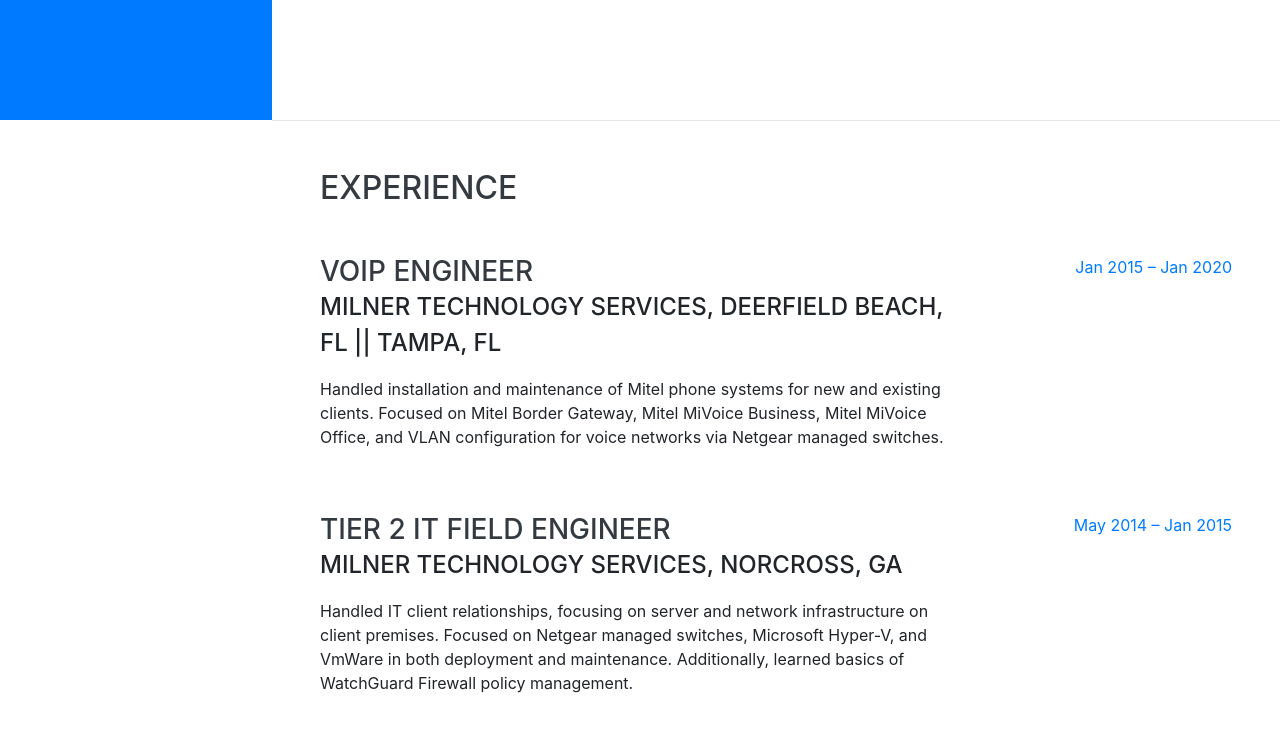
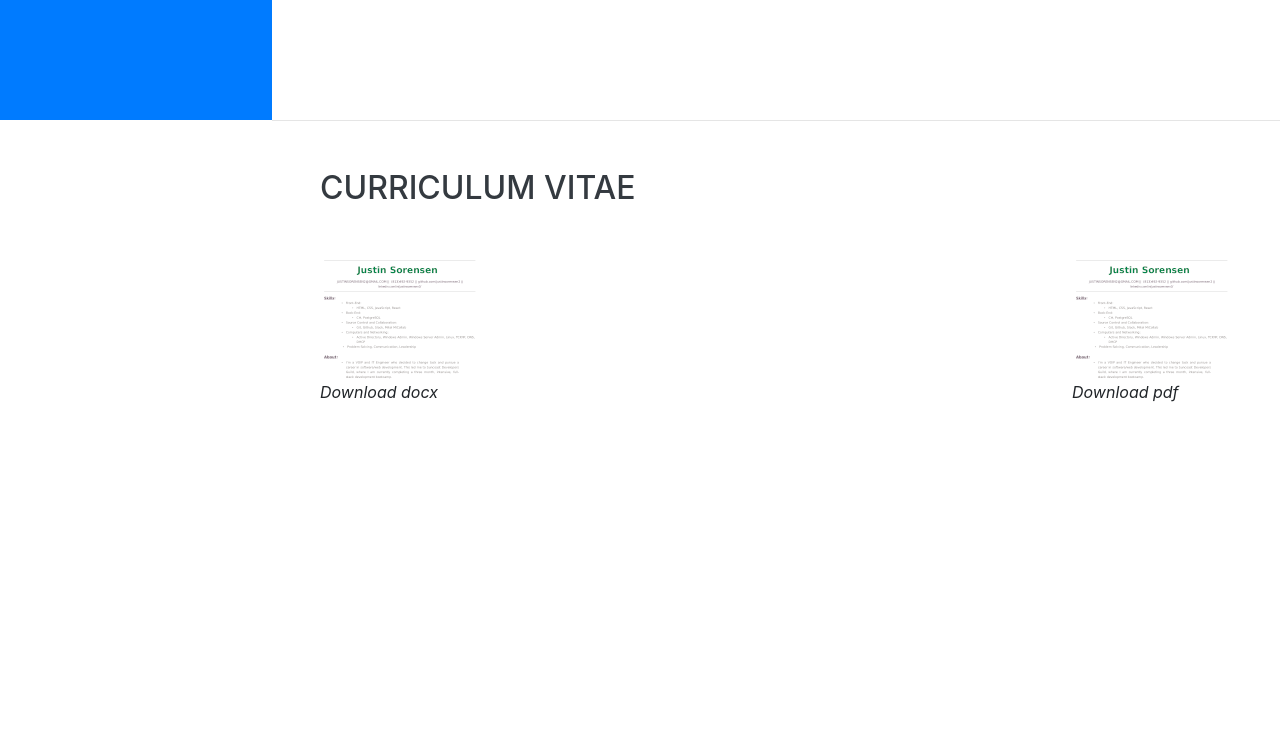
Before and after one commit to justinsorensen2/portfolio, a website with bundled scripts: page index.html in a window 1280 px wide. Shown: the part 680-1436 px from the top of the page. Built offline with nearby package versions, Linux system fonts and the light colour scheme; a web font is replaced by a local one.

Commit message:
completed CV section

```diff
--- a/index.html
+++ b/index.html
@@ -131,6 +131,29 @@
       </section>
 
       <hr class="m-0" />
+
+      <section
+        class="resume-section p-3 p-lg-5 d-flex justify-content-center"
+        id="cv"
+      >
+        <div class="w-100">
+          <h2 class="mb-5">Curriculum Vitae</h2>
+          <div
+            class="resume-item d-flex flex-column flex-md-row justify-content-between mb-5"
+          >
+            <div class="DOCX">
+              <a href="../file/CV.docx" download="Justin-Sorensen-Resume.docx"
+                ><div class="CV-DOC"></div></a
+              ><i>Download docx</i>
+            </div>
+            <div class="PDF">
+              <a href="../file/CV.pdf" download="Justin-Sorensen-Resume.pdf"
+                ><div class="CV-DOC"></div></a
+              ><i>Download pdf</i>
+            </div>
+          </div>
+        </div>
+      </section>
 
       <section
         class="resume-section p-3 p-lg-5 d-flex justify-content-center"
--- a/scss/_global.scss
+++ b/scss/_global.scss
@@ -35,6 +35,15 @@
 
 h3 {
   font-size: 2rem;
+}
+
+.CV-DOC {
+  background-image: url("../img/CV.png");
+  width: 10rem;
+  height: 7.813rem;
+  img {
+    object-fit: contain;
+  }
 }
 
 .Project-List {
```
Also changed, not shown: css/resume.css, css/resume.min.css, img/CV.png (added), 2 other files.
